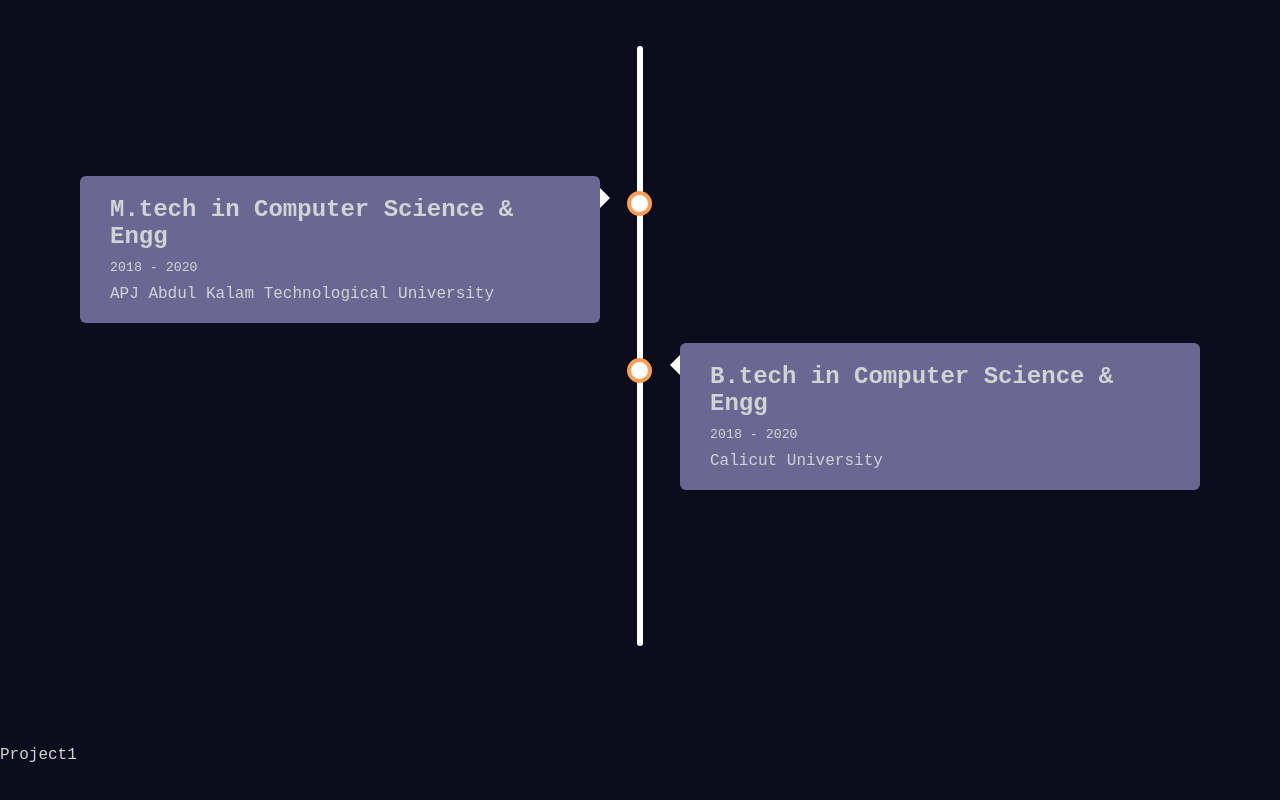
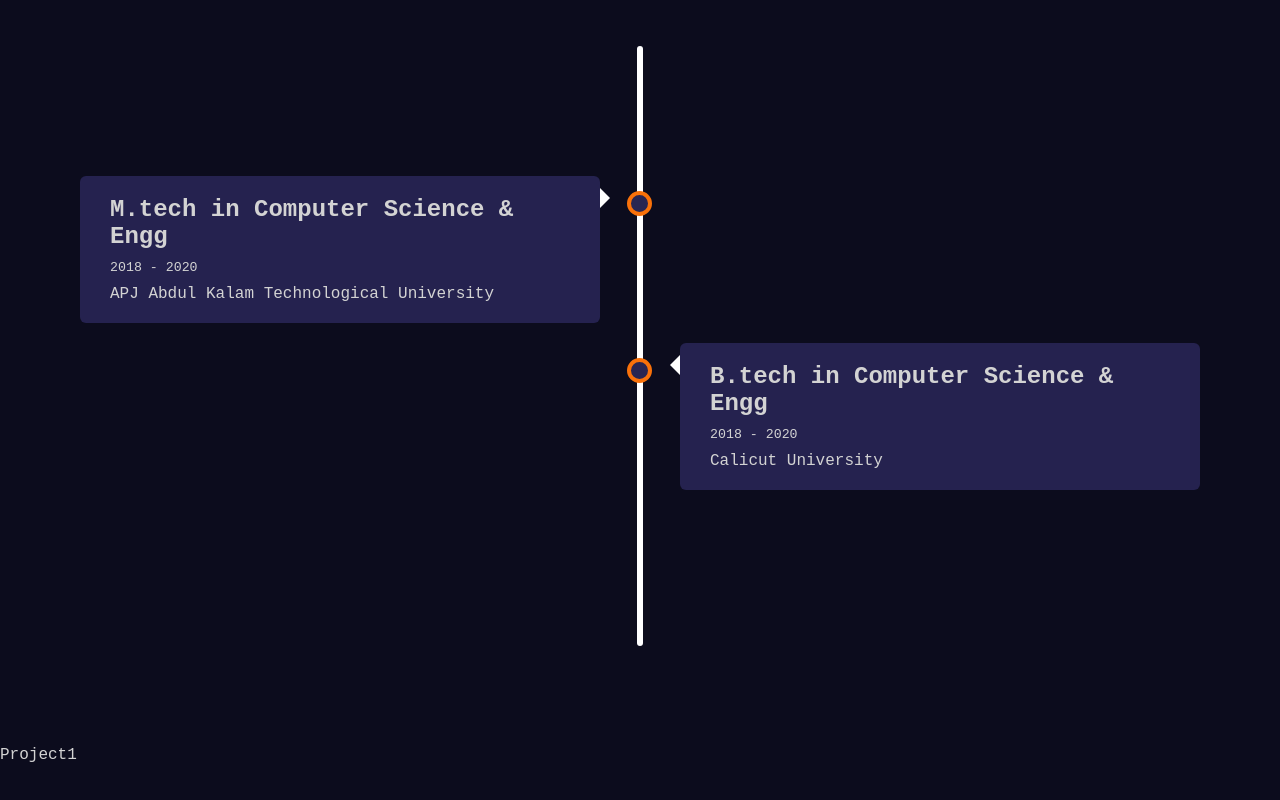
Before and after one commit to shincyshnz/my-portfolio, a React (Vite) app in the folder my-portfolio/: page / in a window 1280 px wide. Shown: the part 2454-3254 px from the top of the page. Built offline with nearby package versions, Linux system fonts and the light colour scheme.

Commit message:
education ui updated

```diff
--- a/my-portfolio/src/pages/education/education.scss
+++ b/my-portfolio/src/pages/education/education.scss
@@ -33,7 +33,7 @@
 
             .content {
                 padding: 20px 30px;
-                background-color: rgb(106, 103, 147);
+                background-color: rgba(68, 63, 144, 0.441);
                 position: relative;
                 border-radius: 6px;
 
@@ -48,8 +48,8 @@
                 position: absolute;
                 width: 25px;
                 height: 25px;
-                background-color: white;
-                border: 4px solid #FF9F55;
+                background-color:  rgb(41, 38, 82);
+                border: 4px solid #f9710a;
                 border-radius: 50%;
                 z-index: 1;
                 transform: rotate(-90deg);
```
